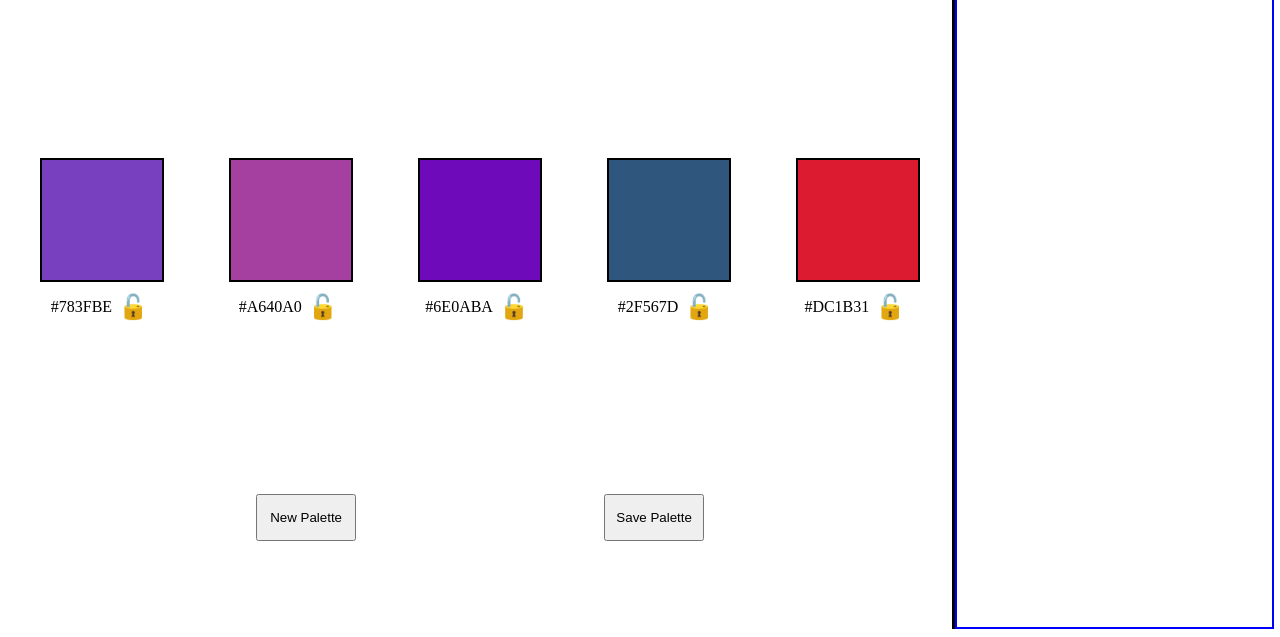
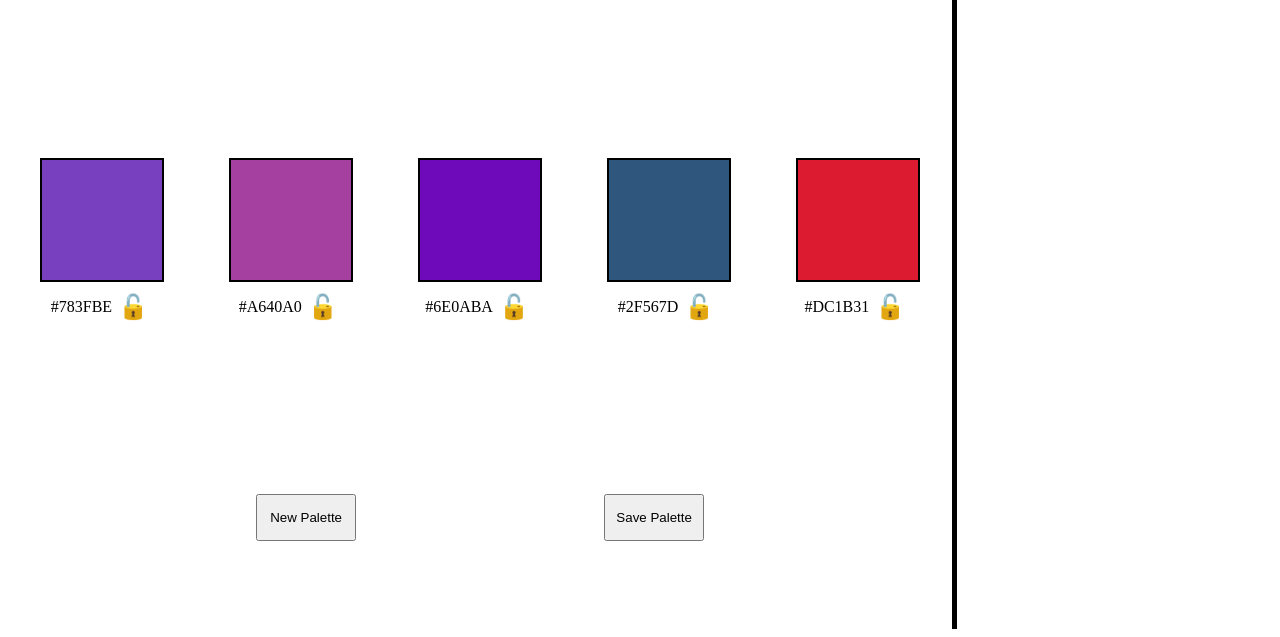
Before and after one commit to Eleanorgruth/ColoRandom, a plain HTML site: page index.html in a window 1280 px wide. Shown: the part 179-816 px from the top of the page. Drawn offline with Linux system fonts and the light colour scheme.

Commit message:
Deleted border lines, did styling for saved palettes

```diff
--- a/styles.css
+++ b/styles.css
@@ -90,14 +90,14 @@ body {
   display: flex;
   display: column;
   justify-content: space-around;
-  border: 2px solid blue;
   width: 100%;
   height: 100%;
+  flex-wrap: wrap;
+  align-content: flex-start;
 }
 
 .palette-group {
   display: flex;
-  border: 2px solid;
   width: 100%;
   height: 10%;
   justify-content: space-evenly;
```
